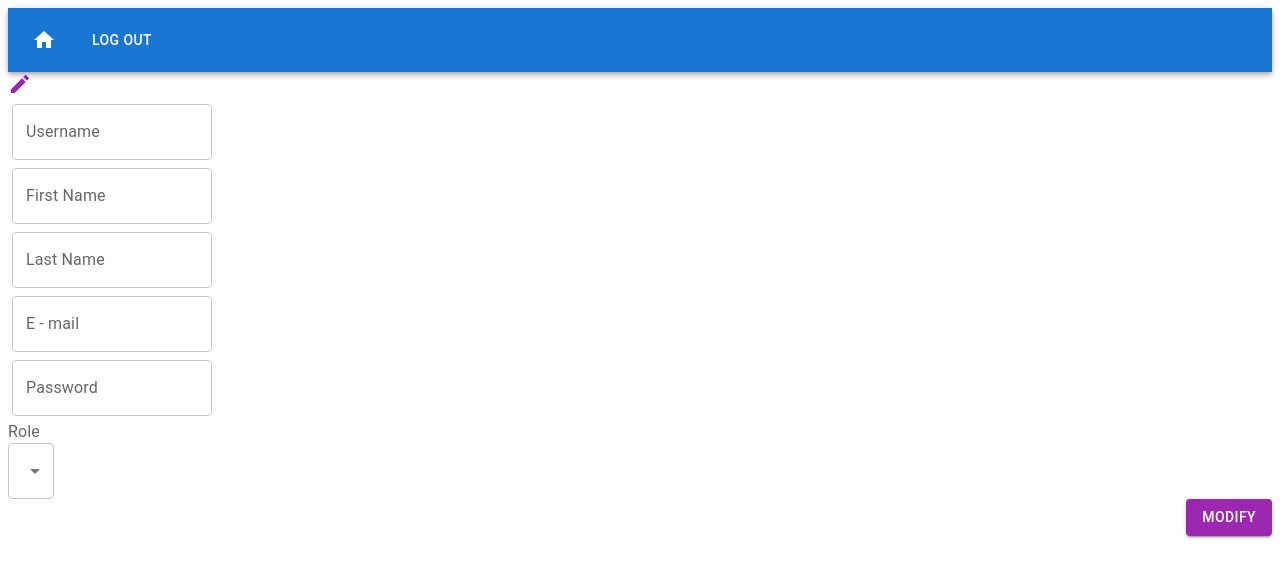
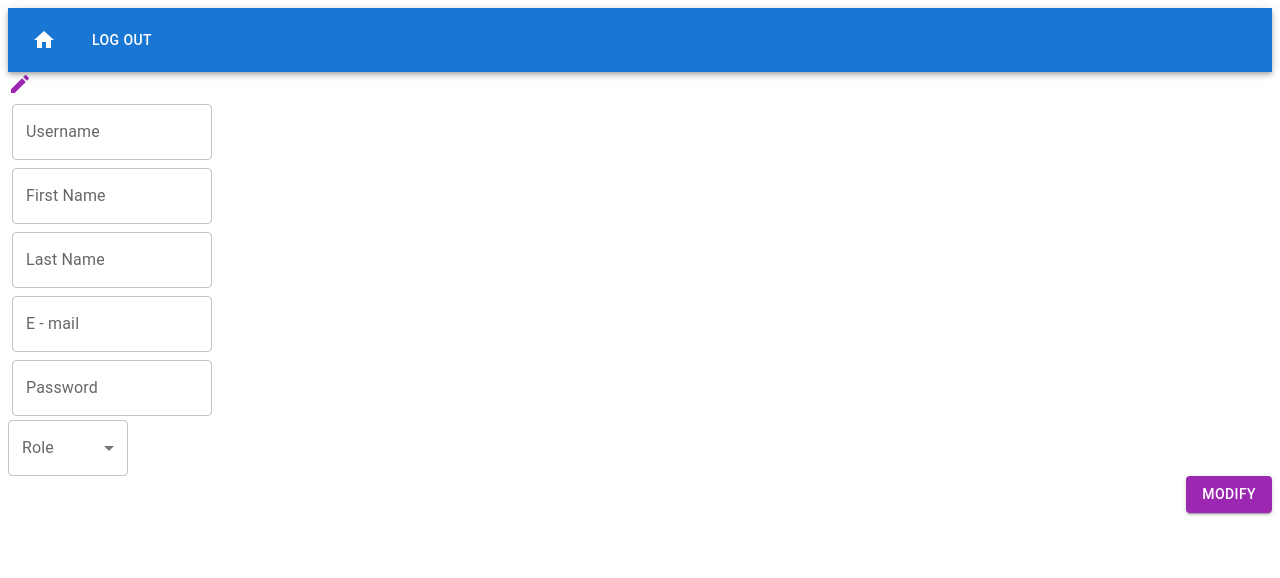
Before and after one commit to kath1304/front-end, a React (Create React App) app: page /paths/modifyUser in a window 1280 px wide. Shown: the top 578 px of the page. Built offline with nearby package versions, Linux system fonts and the light colour scheme; no server answers.

Commit message:
aggiunta menù a tendina in modify user

```diff
--- a/src/routes/modifyUser.jsx
+++ b/src/routes/modifyUser.jsx
@@ -6,7 +6,7 @@ import LockPersonIcon from "@mui/icons-material/LockPerson";
 import Typography from "@mui/material/Typography";
 import Box from "@mui/material/Box";
 import TextField from "@mui/material/TextField";
-import {InputLabel, MenuItem, Select, Stack} from "@mui/material";
+import {FormControl, InputLabel, MenuItem, Select, Stack} from "@mui/material";
 import Button from "@mui/material/Button";
 import EditIcon from "@mui/icons-material/Edit";
 
@@ -61,10 +61,9 @@ export default function ModifyUser() {
             });
     }, [reset])
 
-    const [roleName, setRoleName] = React.useState('');
+    const [newRole, setNewRole] = React.useState('');
     const handleChange = (event) => {
-        console.log(event.target.value);
-        setRoleName(event.target.value);
+        setNewRole(event.target.value);
     };
 
     const onSubmit = useCallback((data) => {
@@ -156,18 +155,20 @@ export default function ModifyUser() {
                     </div>
 
                     <div>
-                        <InputLabel id="role-select">Role</InputLabel>
+                        <FormControl sx={{ minWidth: 120 }}>
+                            <InputLabel id="demo-simple-select-label">Role</InputLabel>
                             <Select
-                            labelId="role-select"
-                            id="role-select"
-                            value={roleName}
+                                labelId="demo-simple-select-label"
+                                id="demo-simple-select"
+                                value={newRole}
                                 label="Role"
+                                {...register("role_name", {required: true})}
                                 onChange={handleChange}
-                            {...register("role_name", {required: true})}
                             >
                                 <MenuItem value={'admin'}>Admin</MenuItem>
                                 <MenuItem value={'user'}>User</MenuItem>
                             </Select>
+                        </FormControl>
                     </div>
 
 
--- a/src/routes/signup.jsx
+++ b/src/routes/signup.jsx
@@ -34,7 +34,6 @@ export default function Signup() {
     const [newRole, setNewRole] = React.useState('');
     const handleChange = (event) => {
         setNewRole(event.target.value);
-        console.log(event.target.value);
     };
 
 
```
Lines whose indentation alone changed are shown as unchanged.
